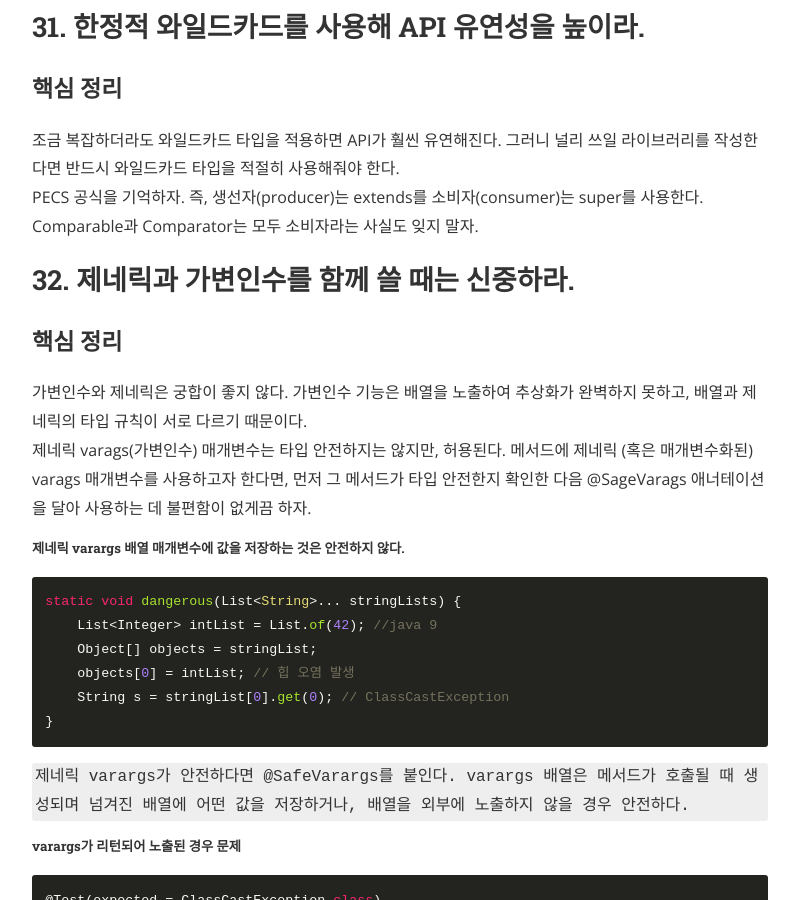
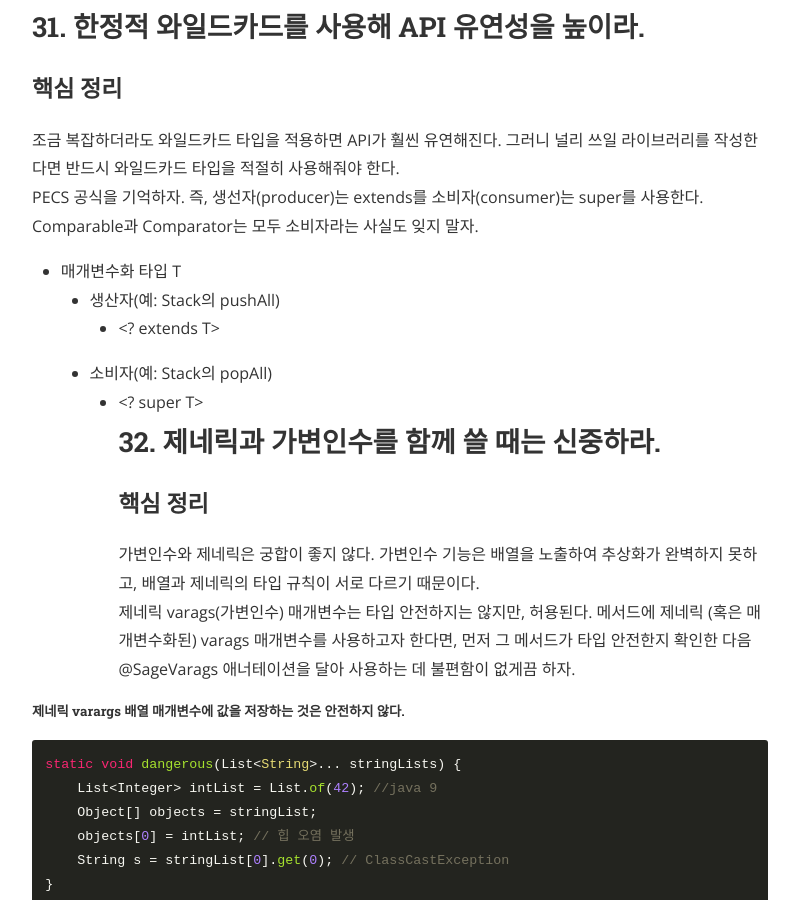
Before and after one commit to gonghojin/gonghojin.github.io, a Jekyll site: the page built from _posts/book/java/effectiveJava/2019-10-13-effectiveJava4.md, in a window 1280 px wide and 900 px high, scrolled down 4350 px. Shown: the whole window, without its empty margins (240-1039 px from the left). Built offline with Jekyll 4.4.1, drawn with Linux system fonts in a browser that asks for light colours; nearby versions of some CDN libraries; comment, search, counter and statistics services are not loaded.

Commit message:
Fix: 이펙티브자바_31 내용추가

```diff
--- a/_posts/book/java/effectiveJava/2019-10-13-effectiveJava4.md
+++ b/_posts/book/java/effectiveJava/2019-10-13-effectiveJava4.md
@@ -124,7 +124,11 @@ public class Stack<E> {
 ### 핵심 정리
 조금 복잡하더라도 와일드카드 타입을 적용하면 API가 훨씬 유연해진다. 그러니 널리 쓰일 라이브러리를 작성한다면 반드시 와일드카드 타입을 적절히 사용해줘야 한다.
 PECS 공식을 기억하자. 즉, 생선자(producer)는 extends를 소비자(consumer)는 super를 사용한다. Comparable과 Comparator는 모두 소비자라는 사실도 잊지 말자.
-
++ 매개변수화 타입 T
+	+ 생산자(예: Stack의 pushAll)
+		+ <? extends T>
+	+ 소비자(예: Stack의 popAll)
+		+ <? super T>
 ## 32. 제네릭과 가변인수를 함께 쓸 때는 신중하라.
 ### 핵심 정리
 가변인수와 제네릭은 궁합이 좋지 않다. 가변인수 기능은 배열을 노출하여 추상화가 완벽하지 못하고, 배열과 제네릭의 타입 규칙이 서로 다르기 때문이다.
```
